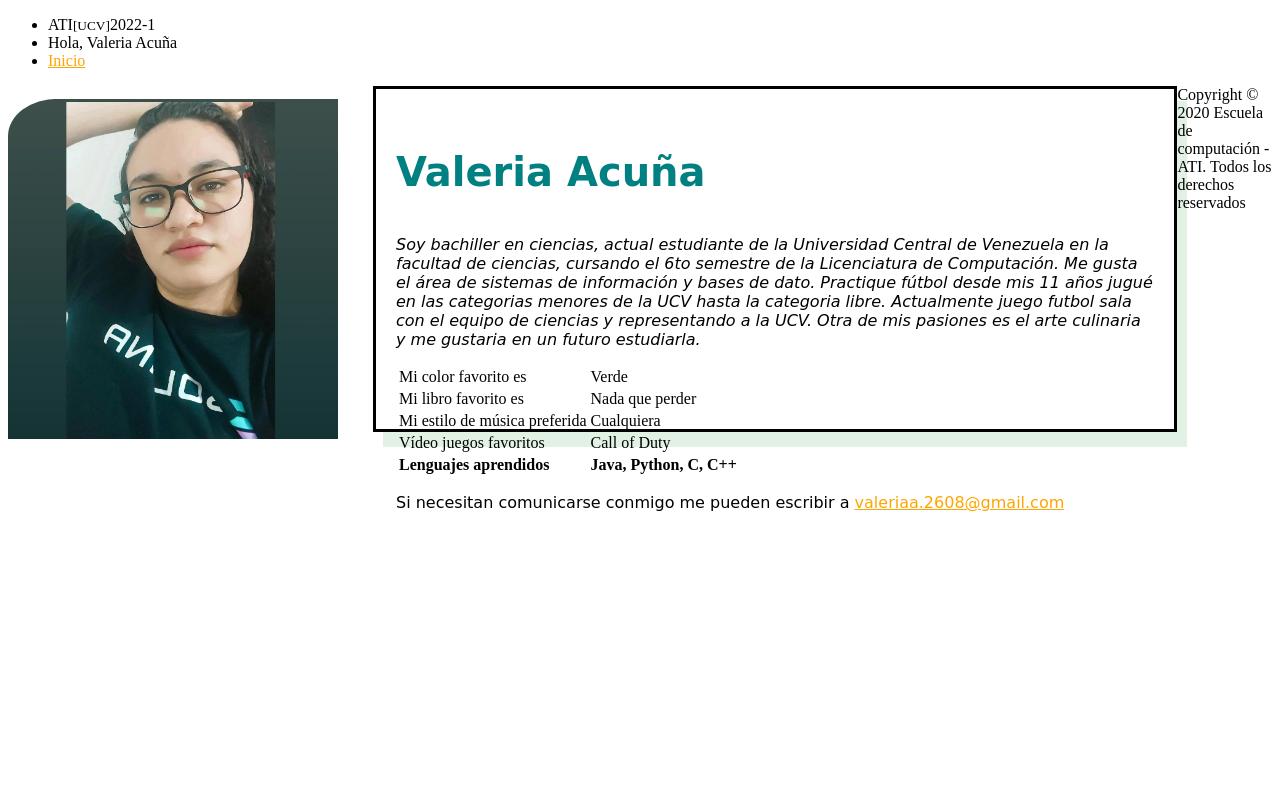
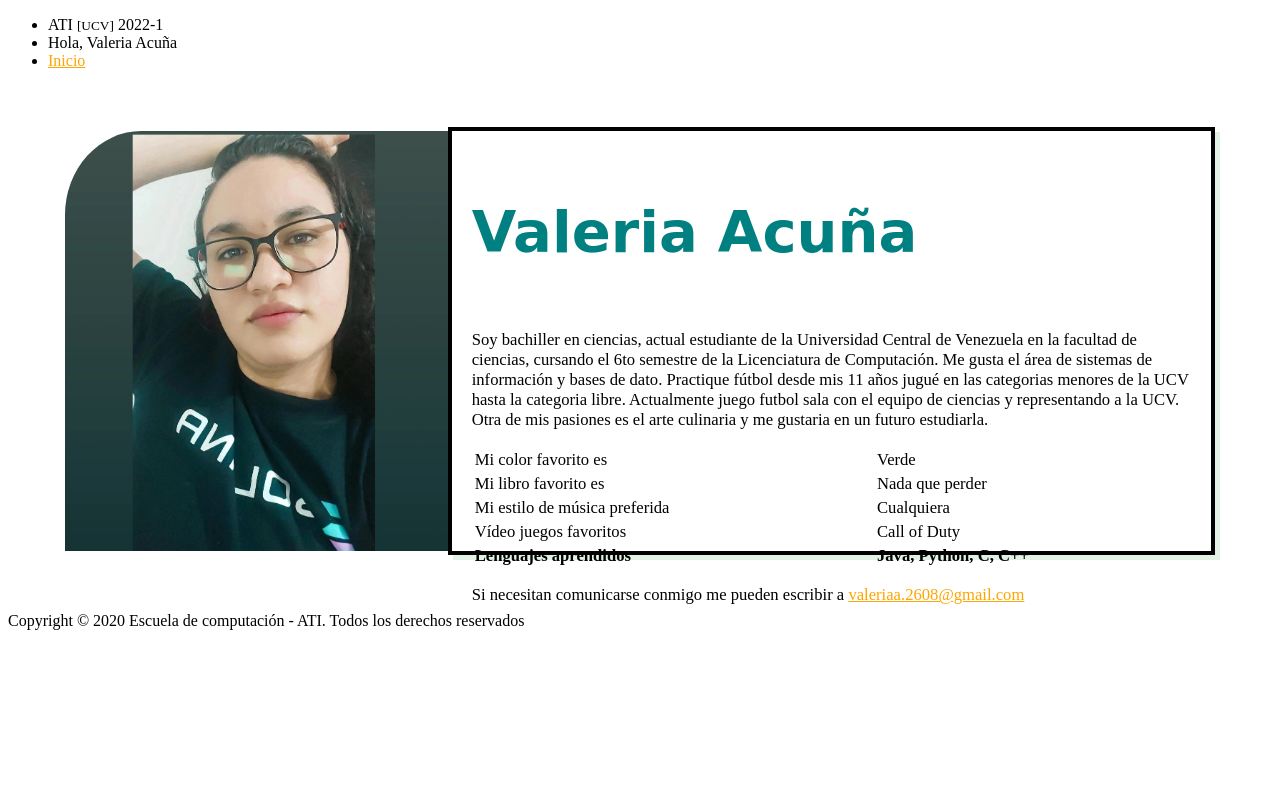
Before and after one commit to Guarenas98/ati_2022_1, a PHP site: page /perfil.html in a window 1280 px wide. Run offline with PHP 8.4, Linux system fonts and the light colour scheme.

Commit message:
archivos reto 10

```diff
--- a/26915574/perfil.css
+++ b/26915574/perfil.css
@@ -1,36 +1,59 @@
-#Tva {
-    font-size: 40px;
-    color: teal;
-    font-family: cursive;
+
+html{
+    margin: 0;
+	width: 100vw;
+	height: 100vh;
 }
-
-#dPerfil {
-    font-style: italic; font-family: cursive;
-    font-size: 16px;
+#grid {
+	display: flex;
+	justify-content: space-around;
+	align-content: center;
+	align-items: center;
+	padding: 2%;
+	margin: 2.5%;
 }
 
 img {
-    float: left;
-    height: 340px; width: 330px;
-    padding-right: 35px;
-    padding-top: 1%;
-    border-radius: 50px 0 0 0;
+	height: 420px;
+	width: auto;
+	border-top-left-radius: 20%;
 }
 
-#perfil{
-    width: 60%; height: 300px;
-    padding: 20px;
-    float: left;
-    border-style: solid;
-    box-shadow: 10px 15px #E1F2E5;
+#mycontent {
+	display: flex;
+	flex-direction: column;
+	justify-content: space-evenly;
+	height: 380px;
+	max-width: 800px;
+	border: 4px solid black;
+	box-shadow: 5px 5px #E1F2E5;
+	padding: 20px;
 }
 
-#mail{
+#mycontent p, #mycontent tr td, #mycontent p a {
+    flex-wrap: wrap;
+	font-size: 1.3vw;
+}
+
+.bold {
+	font-weight: bold;
+}
+
+.tName {
+    color: teal;
     font-family: cursive;
+	font-size: clamp(2.5em, 4.5vw, 4.5em);
 }
-a:link{
-    color: orange;
+
+.dPefil {
+	font-style: italic; font-family: cursive;
+	text-align: justify;
 }
-a:focus, a:visited{
-    color: red;
+
+a {
+	color: orange;
 }
+
+a:visited {
+	color: red;
+}
--- a/26915574/perfil.html
+++ b/26915574/perfil.html
@@ -6,56 +6,50 @@
 	<link rel="icon" href="http://www.ciens.ucv.ve/portalasig2/favicon.ico" type="image/x-icon">
 	<link rel="stylesheet" href="../css/style.css"  type="text/css">
 	<link rel="stylesheet" href="perfil.css"  type="text/css">
+	<title></title>
+	<script src="perfil.json"></script>
 	<script src="config.json"></script>
-		<script src="perfil.json"></script>
-		<script src="perfil.js"></script>
-		<title></title>
 </head>
-	<body onload="inicio()">
+<body>
 	<header>
 		<nav>
 			<ul>
 				<li class="logo"></li>
 				<li class="saludo"></li>
-					<li class="busqueda"></li>
+				<li class="busqueda"><a href="../index.html"></a></li>
 			</ul>
 		</nav>
 	</header>
 	<section>
-			<section id="dFoto">	</section>
-
-			<section id="perfil">
-				<h1 id="Tva"> </h1>
-				<p id="dPerfil"></p>
-
-				<section id="listaC">
+		<div id="grid">
+			<img alt="Profile Image">
+			<div id="mycontent">
+				<h1 class="tName"></h1>
+				<p class="dPerfil">
+				</p>
 				<table>
 					<tr>
-							<td id="color"></td>
-							<td></td>
+						<td class="q-color"></td><td class="a-color"></td>
 					</tr>
 					<tr>
-							<td id="libro"></td>
-							<td></td>
+						<td class="q-libro"></td><td class="a-libro"></td>
 					</tr>
 					<tr>
-							<td id="musica"></td>
-							<td></td>
+						<td class="q-musica"></td><td class="a-musica"></td>
 					</tr>
 					<tr>
-							<td id="juego"></td>
-							<td></td>
+						<td class="q-video_juego"></td><td class="a-video_juego"></td>
 					</tr>
 					<tr>
-							<td id = "lenguajes"></td>
-							<td></td>
+						<td class="bold q-lenguajes"></td><td class="bold a-lenguajes"></td>
 					</tr>
 				</table>
-					<p id="mail"></p>
+				<p class="email"></p>
+			</div>
+		</div>
 	</section>
-			</section>
-
-	    </section>
-	    <footer></footer>
+	<footer>
+	</footer>
+	<script src="perfil.js"></script>
 </body>
 </html>
--- a/26915574/perfil.js
+++ b/26915574/perfil.js
@@ -1,25 +1,21 @@
-function inicio(){
-    document.getElementsByClassName("logo")[0].innerHTML = config.sitio[0] + "<small>" + config.sitio[1] + "</small>" + config.sitio[2];
-    document.getElementsByClassName("saludo")[0].innerHTML = config.saludo + ", " + perfil.nombre;
-    document.getElementsByClassName("busqueda")[0].innerHTML = "<a href='index.html'>" + config.home + "</a>";
-    document.getElementsByTagName("footer")[0].innerHTML = config.copyRight;
-    document.getElementsByTagName("title")[0].innerHTML = perfil.nombre;
-    let imagen = document.createElement("img");
-    imagen.src = perfil.imagen;
-    document.getElementById("dFoto").appendChild(imagen);
-    document.getElementsByTagName("h1")[0].innerHTML = perfil.nombre;
-    document.getElementById("dPerfil").innerHTML = perfil.descripcion;
-    document.getElementById("color").innerHTML = config.color;
-    document.getElementById("color").nextElementSibling.innerHTML = " " + perfil.color;
-    document.getElementById("libro").innerHTML = config.libro;
-    document.getElementById("libro").nextElementSibling.innerHTML = " " + perfil.libro;
-    document.getElementById("musica").innerHTML = config.musica;
-    document.getElementById("musica").nextElementSibling.innerHTML = " " + perfil.musica;
-    document.getElementById("juego").innerHTML = config.video_juego;
-    document.getElementById("juego").nextElementSibling.innerHTML = " " +  perfil.video_juego;
-    document.getElementById("lenguajes").innerHTML = "<b>" + config.lenguajes + "</b> ";
-    document.getElementById("lenguajes").nextElementSibling.innerHTML = "<b>" + perfil.lenguajes[0] + ", " + perfil.lenguajes[1] + ", " + perfil.lenguajes[2] + ", " + perfil.lenguajes[3] +"</b> ";
-    document.getElementById("mail").innerHTML = config.email.replace("[email]", "<a href='mailto:'" + perfil.email + ">" + perfil.email + "</a>");
+document.title = `${perfil.nombre}`;
+document.querySelector("img").src = `${perfil.ci}.jpg`;
 
+document.querySelector(".logo").innerHTML = `${config.sitio[0]} <small>${config.sitio[1]}</small> ${config.sitio[2]}`;
+document.querySelector(".email").innerHTML = config.email.replace('[email]',`<a href = "mailto: ${perfil.email}">${perfil.email}</a>`);
 
-}
+putText = (selec, text) => document.querySelector(selec).innerText = text;
+
+putText(".saludo",`${config.saludo}, ${perfil.nombre}`);
+putText(".busqueda a",`${config.home}`);
+putText("footer",`${config.copyRight}`);
+
+putText(".tName",`${perfil.nombre}`);
+putText(".dPerfil",`${perfil.descripcion}`);
+
+putTable = elem => {
+	putText(".q-"+elem, config[elem]);
+	putText(".a-"+elem, Array.isArray(perfil[elem])? perfil[elem].join(", ") : perfil[elem]);
+};
+
+["color","libro","musica","video_juego","lenguajes"].forEach(i => putTable(i));
```
Lines whose indentation alone changed are shown as unchanged.
